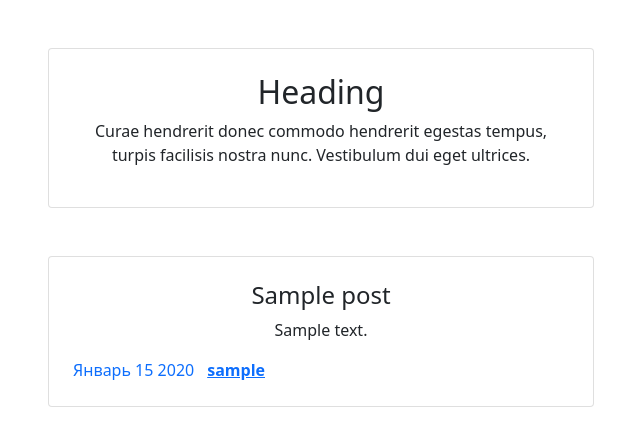
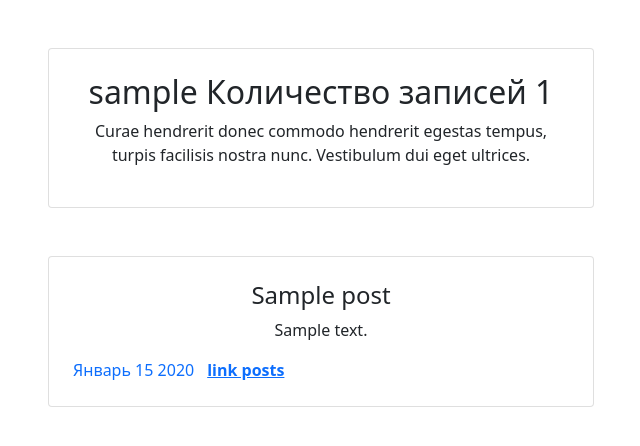
Before and after one commit to Ramiras123/site_django, a Django app: a page that uses templates/blog/user_posts.html in a window 1280 px wide. Shown: the part 72-518 px from the top of the page, without its empty margins (319-959 px from the left). Run offline with Django 4.2, Linux system fonts and the light colour scheme; tables that the repository leaves empty hold one stand-in row (values such as "Sample post"); some libraries are stand-ins or nearby versions.

Commit message:
update blog/views.py

```diff
--- a/blog/views.py
+++ b/blog/views.py
@@ -1,14 +1,16 @@
 from django.shortcuts import get_object_or_404
-from django.views.generic import ListView
+from django.views.generic import ListView, DetailView
 from blog.models import Post
 from django.contrib.auth.models import User
 
 
 class UserPostListView(ListView):
     model = Post
-    context_object_name = 'posts_list'
     template_name = 'blog/user_posts.html'
 
-    def get_queryset(self):
+    def get_context_data(self, *, object_list=None, **kwargs):
+        context = super().get_context_data()
         user = get_object_or_404(User, username=self.kwargs.get('username'))
-        return Post.objects.filter(author=user).order_by('-date_created')
+        context['author_posts'] = get_object_or_404(User, username=self.kwargs.get('username'))
+        context['posts_list'] = Post.objects.filter(author=user).order_by('-date_created')
+        return context
--- a/templates/blog/user_posts.html
+++ b/templates/blog/user_posts.html
@@ -7,7 +7,7 @@
             <div class="col-md-8 col-xl-6 text-center mx-auto">
                 <div class="card">
                     <div class="card-body p-4">
-                        <h2>Heading</h2>
+                        <h2>{{ author_posts }} Количество записей {{ posts_list.count }}</h2>
                         <p>Curae hendrerit donec commodo hendrerit egestas tempus, turpis facilisis nostra nunc. Vestibulum dui eget ultrices.</p>
                     </div>
                 </div>
@@ -23,7 +23,7 @@
                             <div class="d-flex">
                                 <p class="text-primary mb-0">{{ post.date_created|date:"F d Y" }}</p>
                                 <div style="margin-right: -60px;margin-left: 13px;">
-                                    <p class="fw-bold mb-0"><a href="#">{{post.author}}</a></p>
+                                    <p class="fw-bold mb-0"><a href="#">link posts</a></p>
                                 </div>
                             </div>
                         </div>
```
